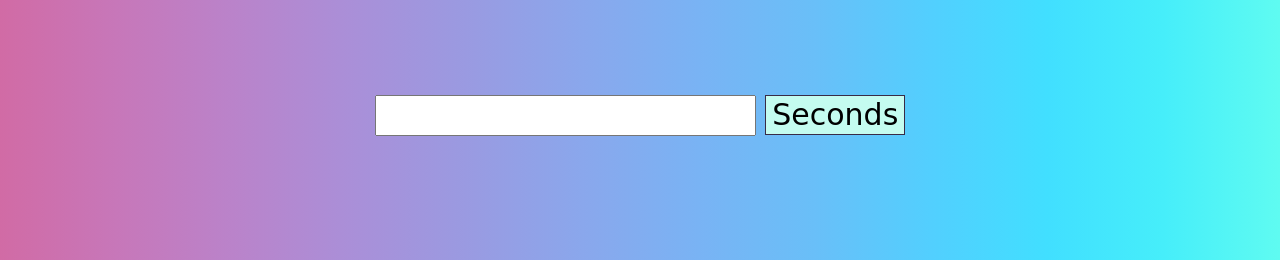
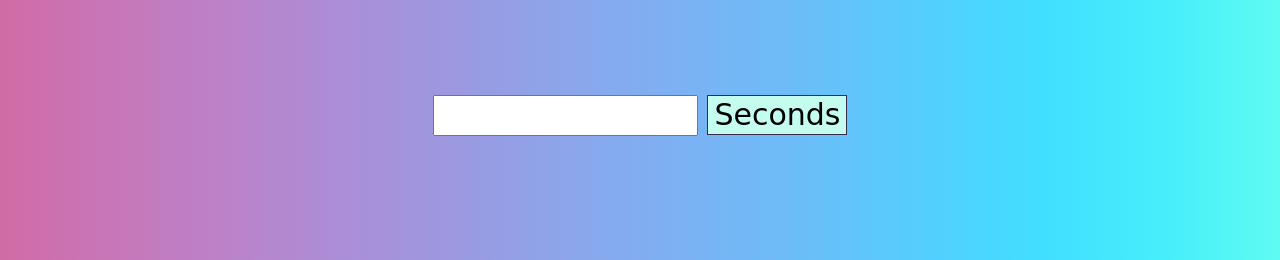
Before and after one commit to Mpenyana/vincent-mpenyana.github.io-time_frontEnd, a plain HTML site: page index.html in a window 1280 px wide. Shown: the part 283-543 px from the top of the page. Drawn offline with nearby package versions, Linux system fonts and the light colour scheme; a web font is replaced by a local one.

Commit message:
last commit for the day

```diff
--- a/style.css
+++ b/style.css
@@ -54,7 +54,9 @@ b {
 }
 
 #seconds {
-	width: auto;
+	width: 50%;
+	margin-left: auto;
+	margin-right: auto;
 }
 
 button {
```
